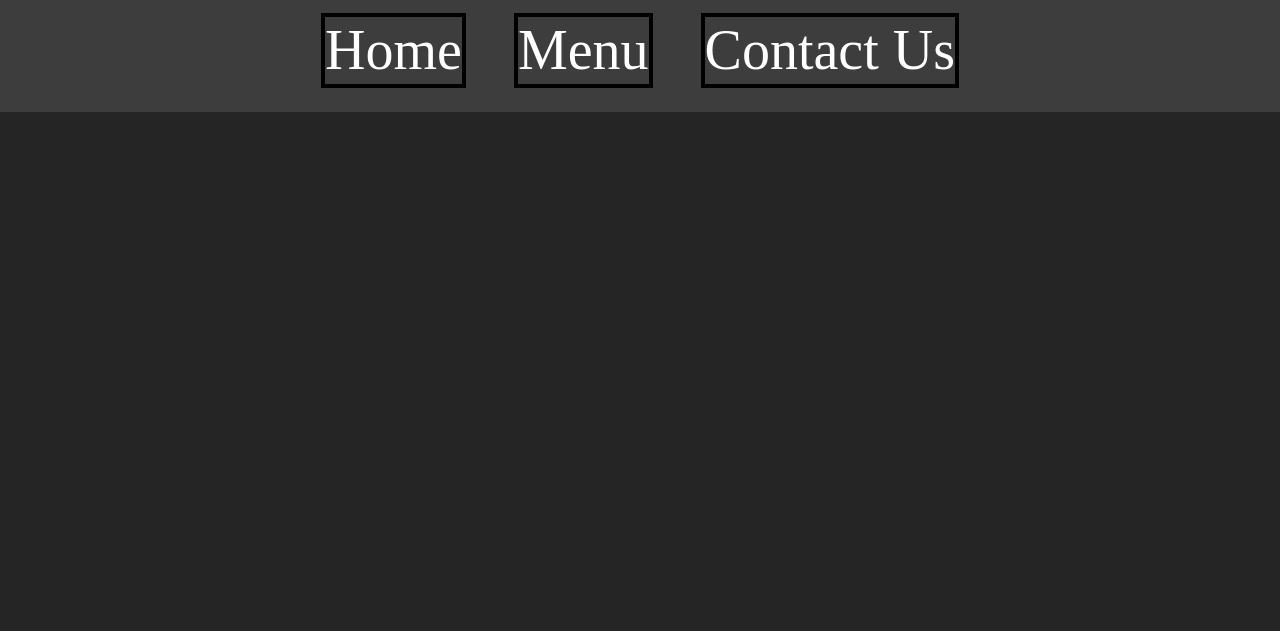
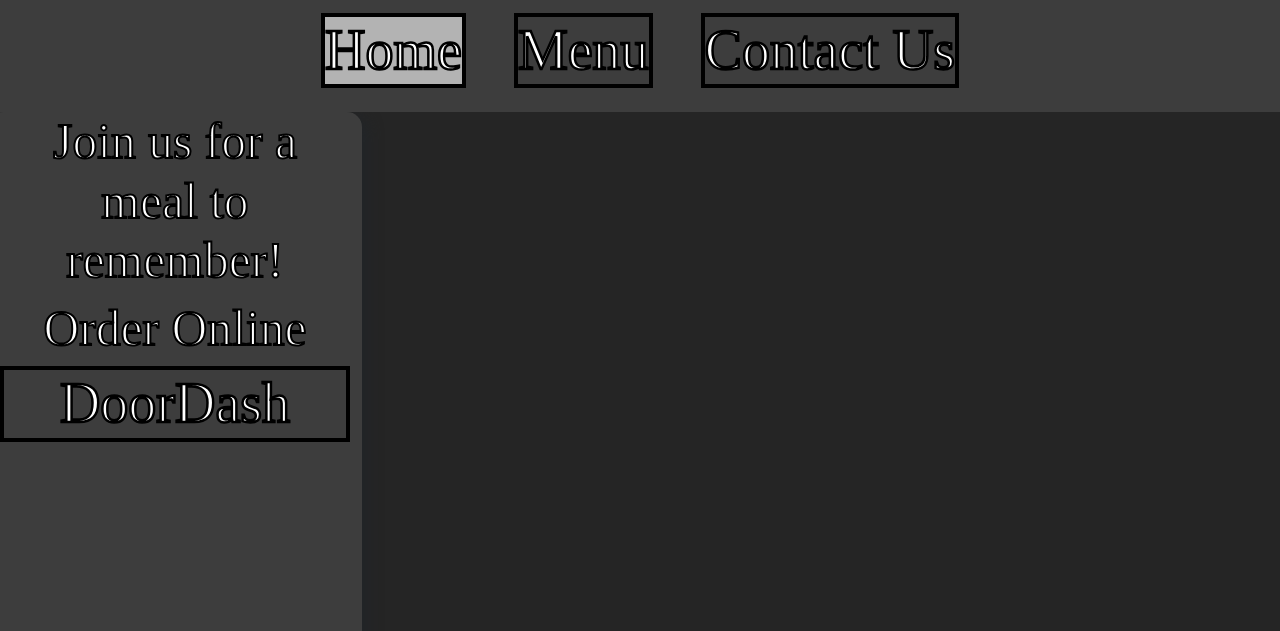
Before and after one commit to Bonk578-max/PeonyPalaceRemake, a plain HTML site: page Index.html in a window 1280 px wide. Shown: the part 169-800 px from the top of the page. Drawn offline with nearby package versions, Linux system fonts and the light colour scheme; a web font is replaced by a local one.

Commit message:
added most cards for index page

```diff
--- a/Index.html
+++ b/Index.html
@@ -1,5 +1,6 @@
 <!DOCTYPE html>
 <html lang="en">
+
 <head>
     <meta charset="UTF-8">
     <meta name="viewport" content="width=device-width, initial-scale=1.0">
@@ -28,8 +29,8 @@
 
 
             <!-- Hamburger for mobile -->
-            <button class="navbar-toggler" type="button" data-bs-toggle="collapse"
-            data-bs-target="#mainNav" aria-controls="mainNav" aria-expanded="false">
+            <button class="navbar-toggler" type="button" data-bs-toggle="collapse" data-bs-target="#mainNav"
+                aria-controls="mainNav" aria-expanded="false">
                 <span class="navbar-toggler-icon"></span>
             </button>
             <!-- Links -->
@@ -37,20 +38,52 @@
                 <ul class="navbar-nav mb-2 mb-lg-0">
 
                     <li class="nav-item mx-3">
-                    <a class="nav-link " href="#"><h1 class="Buttons HeaderButtons">Home</h1></a>
+                        <a class="nav-link " href="#">
+                            <h1 class="buttononPage HeaderButtons">Home</h1>
+                        </a>
                     </li>
 
                     <li class="nav-item mx-3">
-                    <a class="nav-link HeaderButtons" href="#"><h1 class="Buttons HeaderButtons">Menu</h1></a>
+                        <a class="nav-link HeaderButtons" href="#">
+                            <h1 class="Buttons HeaderButtons">Menu</h1>
+                        </a>
                     </li>
 
                     <li class="nav-item mx-3">
-                    <a class="nav-link HeaderButtons" href="#"><h1 class="Buttons HeaderButtons">Contact Us</h1></a>
+                        <a class="nav-link HeaderButtons" href="#">
+                            <h1 class="Buttons HeaderButtons">Contact Us</h1>
+                        </a>
                     </li>
                 </ul>
             </div>
         </div>
     </nav>
+    <div class=" width">
+        <div class="row">
+            <div class="TryFoodCard">
+                <div class="colum" style="text-align: center;">
+                    <h5 class="Smalltext">Join us for a meal
+                        to remember!</h5>
+                    <h1 class="Smalltext">Order Online</h1>
+                    <a class="nav-link HeaderButtons" href="#">
+                        <h1 class="Buttons HeaderButtons">DoorDash</h1>
+                    </a>
+                </div>
+
+            </div>
+        </div>
+    </div>
+    <div class="TryFoodCard">
+        <h5 class="Smalltext " style="text-align: center;">Try Our Extraordinary Beverages & great plates</h5>
+    </div>
+    <!-- <div class="card " style="width: 18rem;">
+  <div class="card-body Navcolor">
+    <h5 class="Smalltext">Join us for a meal
+ to remember!</h5>
+  <a class="nav-link  CoolText" href="#"><h1 class="Buttons">Order Online</h1></a>
+     <a class="nav-link HeaderButtons" href="#"><h1 class="Buttons HeaderButtons">DoorDash</h1></a>
+  </div>
+</div> -->
 
 
 
--- a/Style/Styles.css
+++ b/Style/Styles.css
@@ -13,7 +13,48 @@
 .Buttons{
     color: white;
             font-size: 3.5rem;
+                    -webkit-text-stroke: 2.5px black;
   font-family: 'Jaini';
   font-style: normal;
   font-weight: 400;
 }
+.CoolText{
+    color: white;
+            font-size: 2.5rem;
+  font-family: 'Jaini';
+  font-style: normal;
+  font-weight: 400;
+}
+.width{
+    width: 350px;
+}
+
+
+.Smalltext{
+        color: white;
+        -webkit-text-stroke: 2px black;
+            font-size: 3.1rem;
+  font-family: 'Jaini';
+  font-style: normal;
+  font-weight: 300;
+}
+.TryFoodCard{
+    background-color: rgb(61, 61, 61);
+    height: 600px;
+    border-radius: 15px;
+    box-shadow: 5px 5px 15px;
+    gap: 30px;
+}
+.buttononPage{
+        border-style: solid;
+    border-width: 4px;
+    border-color:black;
+    background-color: rgb(179, 179, 179);
+    font-size: 3.5rem;
+    color: white;
+                      -webkit-text-stroke: 2.5px black;
+  font-family: 'Jaini';
+  font-style: normal;
+  font-weight: 400;
+
+}
```
Lines whose indentation alone changed are shown as unchanged.
